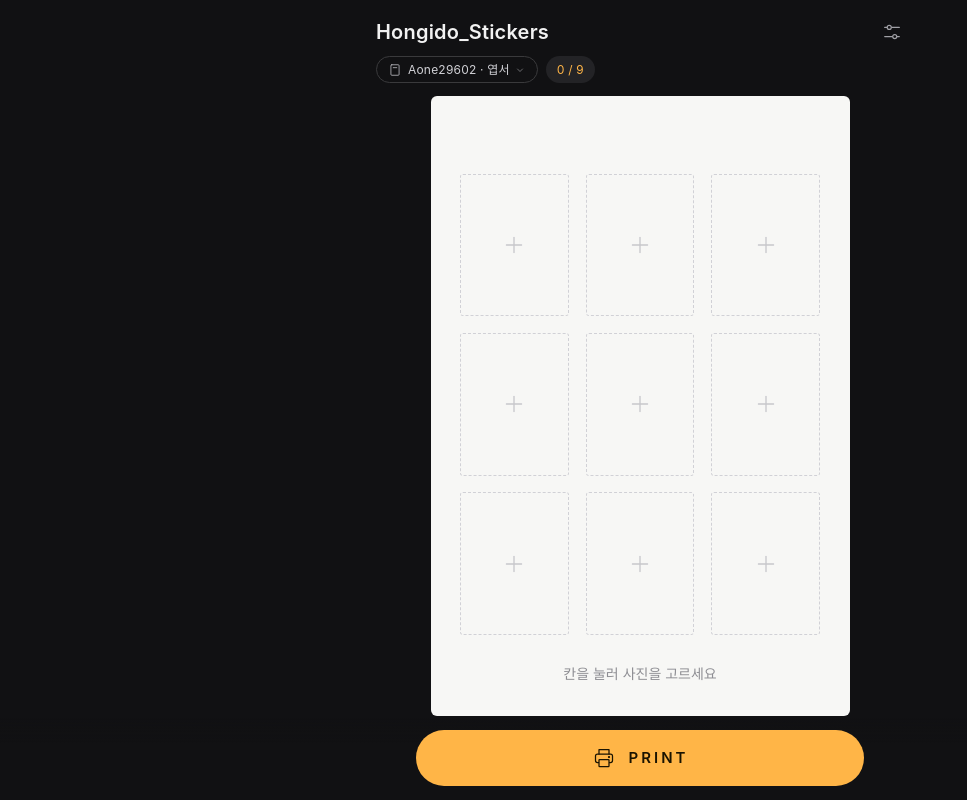
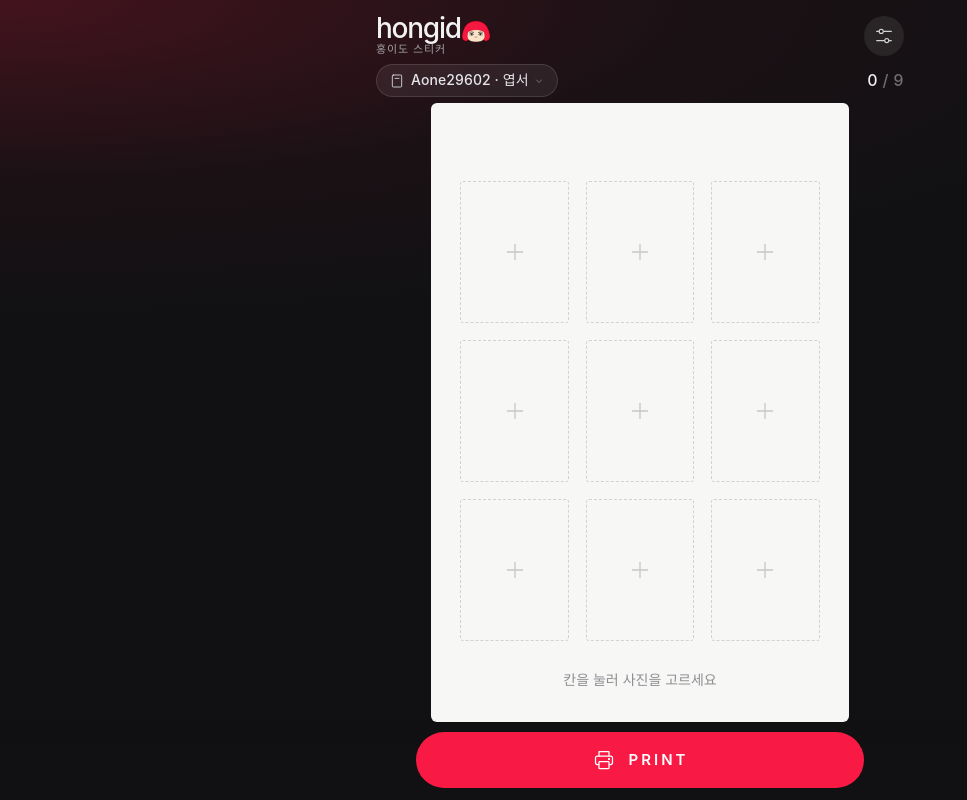
Before and after one commit to user4798/hongido_stickers, a plain HTML site: page public/index.html in a window 1280 px wide. Shown: the whole page, without its empty margins (0-967 px from the left). Drawn offline with Linux system fonts and the light colour scheme.

Commit message:
브랜드 정리: 홍이도 인형 로고, 머리색 포인트, 그라디언트 배경, 칩·매수 정리
Co-Authored-By: Claude Opus 5.5 <noreply@anthropic.com>

```diff
--- a/public/app.js
+++ b/public/app.js
@@ -240,7 +240,8 @@ function render() {
     btn.setAttribute('aria-label', c ? `${i + 1}번 칸 사진` : `${i + 1}번 칸 비어 있음, 사진 고르기`);
   });
   const count = cells.filter(Boolean).length;
-  $('countChip').textContent = `${count} / ${cells.length}`;
+  $('countChip').innerHTML = `${count}<span class="of"> / ${cells.length}</span>`;
+  $('countChip').setAttribute('aria-label', `${cells.length}칸 중 ${count}장`);
   $('emptyHint').classList.toggle('show', count === 0 && !busy);
 }
 
@@ -371,7 +372,6 @@ function onCellTap(i) {
 }
 
 document.addEventListener('DOMContentLoaded', () => {
-  $('appTitle').textContent = UI.appTitle;
   applyPresetLabels();
   buildPresetMenu();
   $('paperChip').addEventListener('click', () => openSheet('presetMenu'));
--- a/public/editor.js
+++ b/public/editor.js
@@ -89,7 +89,7 @@ const Editor = (() => {
     ctx.restore();
 
     // 프레임 테두리
-    ctx.strokeStyle = getComputedStyle(document.documentElement).getPropertyValue('--accent').trim() || '#ffb547';
+    ctx.strokeStyle = getComputedStyle(document.documentElement).getPropertyValue('--accent').trim() || '#f81a44';
     ctx.lineWidth = 1.5;
     ctx.strokeRect(x - 0.75, y - 0.75, w + 1.5, h + 1.5);
 
--- a/public/index.html
+++ b/public/index.html
@@ -3,7 +3,7 @@
 <head>
   <meta charset="utf-8">
   <meta name="viewport" content="width=device-width, initial-scale=1, viewport-fit=cover">
-  <meta name="theme-color" content="#111113">
+  <meta name="theme-color" content="#1a0e12">
   <meta name="color-scheme" content="dark">
   <meta name="apple-mobile-web-app-capable" content="yes">
   <meta name="apple-mobile-web-app-title" content="Hongido">
@@ -26,13 +26,16 @@
 <body class="app">
   <main class="layout">
     <header class="topbar">
-      <h1 id="appTitle"></h1>
-      <a class="icon-btn" href="test.html" aria-label="설정"><span data-icon="settings"></span></a>
+      <h1 class="brand" aria-label="홍이도 스티커">
+        <span class="brand-word" aria-hidden="true">hongid<img class="brand-face" src="hongido-face.png" alt=""></span>
+        <span class="brand-sub" aria-hidden="true">홍이도 스티커</span>
+      </h1>
+      <a class="icon-btn round" href="test.html" aria-label="설정"><span data-icon="settings"></span></a>
     </header>
 
     <div class="chips">
       <button class="chip chip-btn" id="paperChip" aria-label="용지 판형 바꾸기"><span data-icon="paper"></span><span id="paperChipText"></span><span class="chev" data-icon="chevron"></span></button>
-      <span class="chip count" id="countChip"></span>
+      <span class="count" id="countChip" aria-live="polite"></span>
     </div>
 
     <div class="stage" id="stage">
--- a/public/style.css
+++ b/public/style.css
@@ -1,4 +1,5 @@
-/* style.css — 다크룸 테마 (아이폰 설정과 상관없이 항상 어두운 화면) */
+/* style.css — 다크룸 테마 (아이폰 설정과 상관없이 항상 어두운 화면)
+   포인트 색은 홍이도 캐릭터의 머리색 하나로 통일한다. */
 
 :root {
   color-scheme: dark;
@@ -9,20 +10,26 @@
   --text: #f2f2f2;
   --text-2: #a1a1a6;      /* 보조 글자 */
   --text-3: #6e6e73;      /* 아주 옅은 글자 */
-  --accent: #ffb547;      /* 앰버: 인쇄 버튼, 선택한 칸 */
-  --on-accent: #1a1300;
-  --danger: #ff6b5e;
+  --accent: #f81a44;      /* 홍이도 머리색: 인쇄 버튼, 선택한 칸, 스위치 */
+  --on-accent: #ffffff;
+  --accent-soft: rgba(248, 26, 68, 0.14);
+  --danger: #a1a1a6;      /* 비우기 같은 버튼은 포인트 색과 헷갈리지 않게 회색으로 */
   --paper: #f7f7f5;       /* 스티커 용지 */
   --empty-line: #d1d1d6;  /* 빈 칸 점선 */
   --empty-plus: #c7c7cc;  /* 빈 칸 + */
   --icon-cut: var(--bg);  /* 아이콘 안쪽을 바탕색으로 비우기 */
   --font: -apple-system, BlinkMacSystemFont, "SF Pro Text", "Apple SD Gothic Neo", "Malgun Gothic", sans-serif;
+  /* 로고용: 아이폰 기본 글꼴(SF Pro)을 보통 굵기·좁은 자간으로. 따로 내려받지 않아 가볍다 */
+  --font-display: -apple-system, BlinkMacSystemFont, "SF Pro Display", "Helvetica Neue", "Segoe UI", Arial, sans-serif;
+  /* 배경: 왼쪽 위에서 머리색 빛이 아주 은은하게 번지고, 아래로 갈수록 거의 검정 */
+  --bg-glow: radial-gradient(130% 55% at 0% 0%, rgba(248, 26, 68, 0.22) 0%, rgba(120, 20, 40, 0.10) 40%, rgba(17, 17, 19, 0) 72%);
   --safe-b: env(safe-area-inset-bottom, 0px);
 }
 
 * { box-sizing: border-box; }
 
-html, body { background: var(--bg); }
+html { background: var(--bg); }
+body { background: var(--bg-glow), var(--bg); background-repeat: no-repeat; min-height: 100svh; }
 
 body {
   -webkit-user-select: none;
@@ -52,22 +59,31 @@ input { -webkit-user-select: text; user-select: text; }
   height: 100svh;
   max-width: 560px;
   margin: 0 auto;
-  padding: max(10px, env(safe-area-inset-top)) 12px calc(84px + var(--safe-b));
+  padding: calc(max(10px, env(safe-area-inset-top)) + 6px) 12px calc(78px + var(--safe-b));
 }
 
 .topbar {
   display: flex;
   align-items: center;
   justify-content: space-between;
-  min-height: 44px;
+  min-height: 40px;
 }
 
-.topbar h1 {
-  margin: 0;
-  font-size: 20px;
-  font-weight: 600;
-  letter-spacing: 0.2px;
+.topbar h1 { margin: 0; font-weight: inherit; }
+
+/* 로고: hongid + 인형 얼굴(o 자리) + 작은 한글 */
+.brand { display: flex; flex-direction: column; gap: 2px; }
+.brand-word {
+  display: flex;
+  align-items: flex-end;
+  font-family: var(--font-display);
+  font-size: 28px;
+  font-weight: 500;
+  letter-spacing: -0.045em;
+  line-height: 0.9;
 }
+.brand-face { height: 0.74em; width: auto; margin-left: 0.04em; margin-bottom: -0.02em; }
+.brand-sub { font-size: 11px; line-height: 1.2; color: var(--text-2); letter-spacing: 0.08em; }
 
 .icon-btn {
   display: inline-flex;
@@ -80,28 +96,34 @@ input { -webkit-user-select: text; user-select: text; }
   border-radius: 50%;
 }
 .icon-btn:active { background: var(--raised); }
+.icon-btn.round { width: 40px; height: 40px; margin-right: 0; background: rgba(255, 255, 255, 0.08); color: #d1d1d6; }
 
-.chips { display: flex; gap: 8px; margin: 2px 4px 12px; }
+.chips { display: flex; align-items: center; justify-content: space-between; gap: 8px; margin: 8px 4px 6px; }
 .topbar { padding: 0 4px; }
 
 .chip {
   display: inline-flex;
   align-items: center;
   gap: 6px;
-  font-size: 12px;
-  padding: 4px 11px;
+  font-size: 14px;
+  font-weight: 500;
+  padding: 5px 12px;
   border-radius: 99px;
-  border: 0.5px solid var(--line);
-  color: #d1d1d6;
-  letter-spacing: 0.2px;
+  background: rgba(255, 255, 255, 0.07);
+  border: 0.5px solid rgba(255, 255, 255, 0.12);
+  color: #e5e5ea;
+  letter-spacing: 0.1px;
 }
-.chip .icon { width: 14px; height: 14px; }
-.chip.count {
-  border: none;
-  background: var(--raised);
-  color: var(--accent);
+.chip .icon { width: 16px; height: 16px; }
+.count {
+  font-family: var(--font-display);
+  font-size: 16px;
+  font-weight: 500;
+  color: var(--text);
   font-variant-numeric: tabular-nums;
+  letter-spacing: 0.02em;
 }
+.count .of { color: var(--text-3); }
 
 .stage {
   flex: 1;
@@ -169,7 +191,7 @@ input { -webkit-user-select: text; user-select: text; }
   left: 0;
   right: 0;
   bottom: 0;
-  padding: 12px 16px calc(14px + var(--safe-b));
+  padding: 10px 16px calc(12px + var(--safe-b));
   background: linear-gradient(to top, var(--bg) 70%, transparent);
   display: flex;
   justify-content: center;
@@ -423,7 +445,7 @@ body.editing { overflow: hidden; }
   border: 0.5px solid var(--line);
   color: var(--text-2);
 }
-.apply-all.on { border-color: var(--accent); color: var(--accent); background: rgba(255, 181, 71, 0.12); }
+.apply-all.on { border-color: var(--accent); color: var(--accent); background: var(--accent-soft); }
 .apply-all[hidden] { display: none; }
 
 .filter-amount {
@@ -534,9 +556,9 @@ main.settings h2 { margin: 0 0 10px; font-size: 17px; font-weight: 600; }
   display: flex;
   gap: 10px;
   align-items: flex-start;
-  background: rgba(255, 181, 71, 0.1);
-  border: 0.5px solid rgba(255, 181, 71, 0.4);
-  color: #ffd38a;
+  background: var(--accent-soft);
+  border: 0.5px solid rgba(248, 26, 68, 0.45);
+  color: #ffb3c0;
   border-radius: 14px;
   padding: 12px 14px;
   margin-bottom: 14px;
```
Also changed, not shown: public/test.html (+1 -1 lines), public/hongido-face.png (added), public/icon-180.png, public/icon-512.png, 2 other files.
